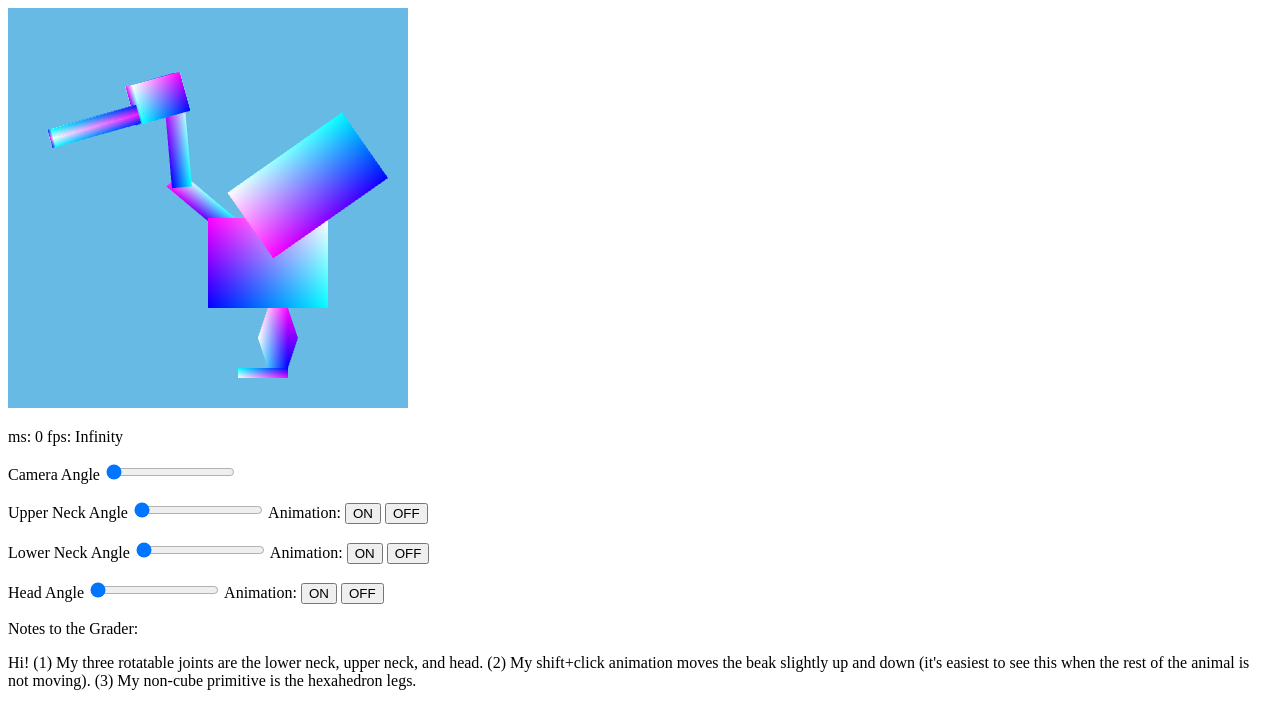
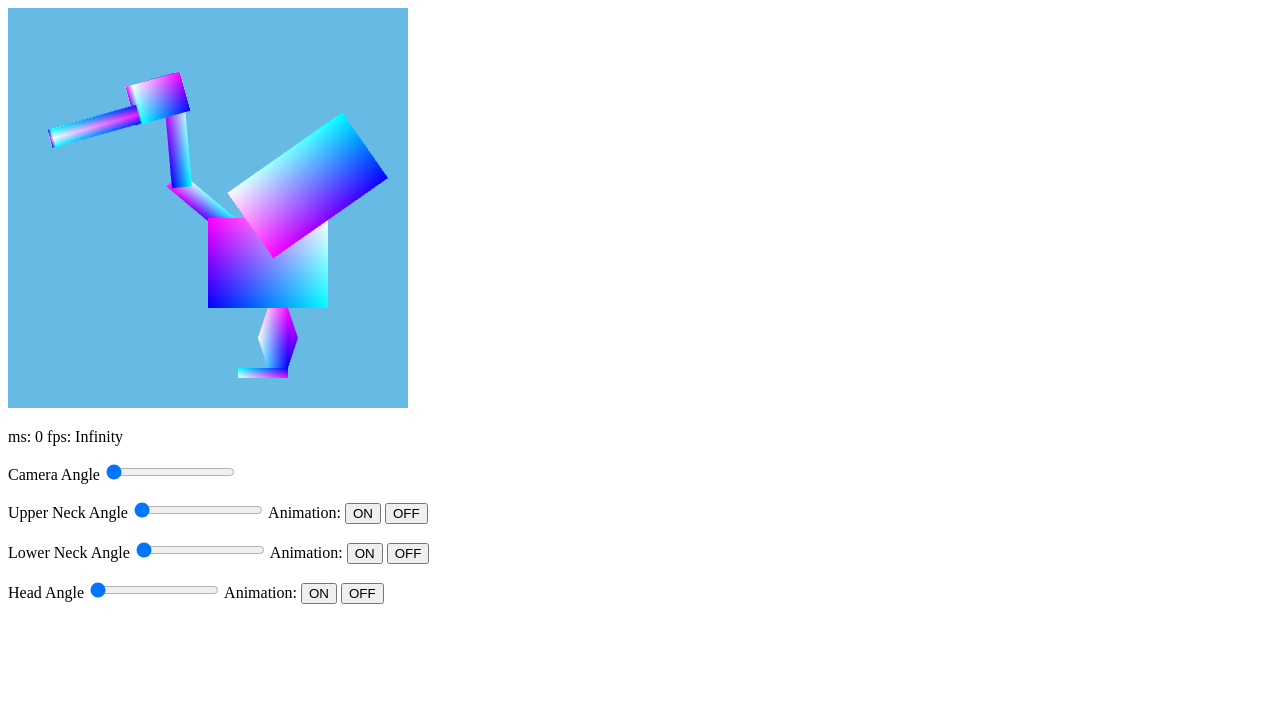
Before and after one commit to fyyshih/160, a plain HTML site: page ASG3/world.html in a window 1280 px wide. Drawn offline with Linux system fonts and the light colour scheme; animation ran at ten frames a second.

Commit message:
updating world.html to remove grader notes from blocky animal

```diff
--- a/ASG3/world.html
+++ b/ASG3/world.html
@@ -34,15 +34,6 @@
     <button type="button" id="animationHeadOnButton">ON</button>
     <button type="button" id="animationHeadOffButton">OFF</button>
 
-    <p>
-        Notes to the Grader:
-        <p></p>
-        Hi!
-        (1) My three rotatable joints are the lower neck, upper neck, and head.
-        (2) My shift+click animation moves the beak slightly up and down (it's easiest to see this when the rest of the animal is not moving).
-        (3) My non-cube primitive is the hexahedron legs.
-    </p>
-
     <script src="libs/webgl-utils.js"></script>
     <script src="libs/webgl-debug.js"></script>
     <script src="libs/cuon-utils.js"></script>
```
